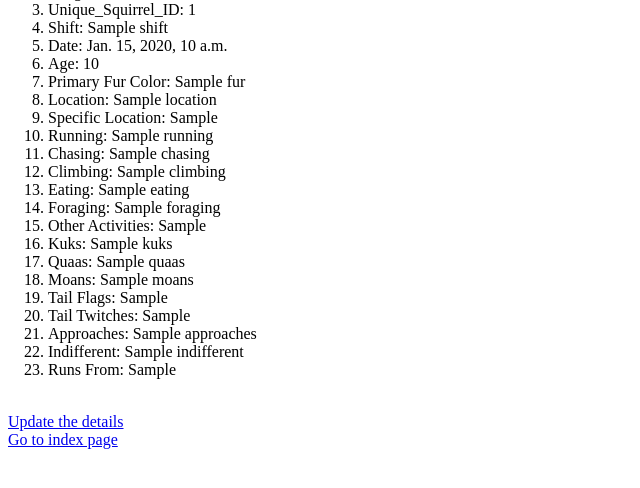
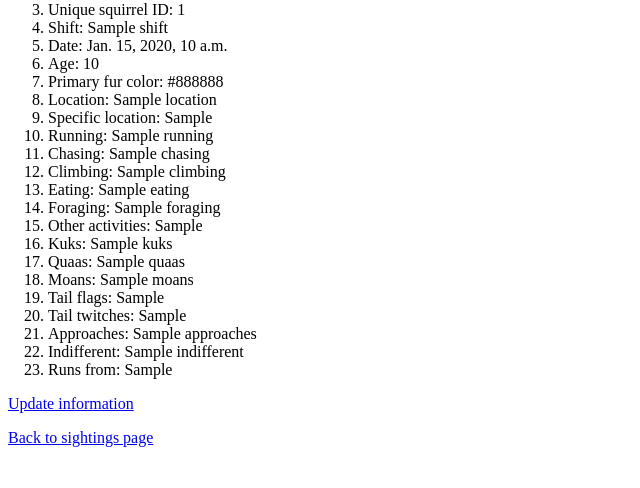
Before and after one commit to zl2940/squirrel-project, a Django app: template squirrel/templates/squirrel/update.html in a window 1280 px wide. Shown: the part 51-539 px from the top of the page, without its empty margins (0-640 px from the left). Run offline with Django 3.2, Linux system fonts and the light colour scheme; the template is opened without the code that fills it: most values are stand-ins (such as "Sample title", 1, 10 or a date in 2020).

Commit message:
update.py

```diff
--- a/squirrel/templates/squirrel/update.html
+++ b/squirrel/templates/squirrel/update.html
@@ -5,36 +5,32 @@
         <title></title>
     </head>
     <body>
-        <ol>
-            <li>Latitude: {{ squirrel.X }}</li>
-	    <li>Longtitude: {{ squirrel.Y }}</li>
-	    <li>Unique_Squirrel_ID: {{ squirrel.Unique_squirrel_id }}</li>
-	    <li>Shift: {{ squirrel.Shift }}</li>
-	    <li>Date: {{ squirrel.Date }}</li>
-	    <li>Age: {{ squirrel.Age }}</li>
-	    <li>Primary Fur Color: {{ squirrel.Fur }}</li>
-	    <li>Location: {{ squirrel.Location }}</li>
-	    <li>Specific Location: {{ squirrel.Specific_location }}</li>
-	    <li>Running: {{ squirrel.Running }}</li>
-	    <li>Chasing: {{ squirrel.Chasing }}</li>
-	    <li>Climbing: {{ squirrel.Climbing }}</li>
-	    <li>Eating: {{ squirrel.Eating }}</li>
-	    <li>Foraging: {{ squirrel.Foraging }}</li>
-	    <li>Other Activities: {{ squirrel.Other_Activities }}</li>
-	    <li>Kuks: {{ squirrel.Kuks }}</li>
-	    <li>Quaas: {{ squirrel.Quaas }}</li>
-	    <li>Moans: {{ squirrel.Moans }}</li>
-	    <li>Tail Flags: {{ squirrel.Tail_Flags }}</li>
-	    <li>Tail Twitches: {{ squirrel.Tail_Twitches }}</li>
-	    <li>Approaches: {{ squirrel.Approaches }}</li>
-	    <li>Indifferent: {{ squirrel.Indifferent }}</li>
-	    <li>Runs From: {{ squirrel.Runs_From }}</li>
-	</ol>
-
-<br>
-        <a href='{% url 'sightings:update' Unique_squirrel_id=squirrel.Unique_squirrel_id%}'> Update the details</a>
-</br>
-        <a href='{% url 'sightings:index'%}'> Go to index page</a>
-
+	    <ol>
+		    <li>Longtitude: {{squirrel.X}}</li>
+		    <li>Latitude: {{squirrel.Y}}</li>
+		    <li>Unique squirrel ID: {{squirrel.Unique_Squirrel_ID}}</li>
+		    <li>Shift: {{squirrel.Shift}}</li>
+		    <li>Date: {{squirrel.Date}}</li>
+		    <li>Age: {{squirrel.Age}}</li>
+		    <li>Primary fur color: {{squirrel.Primary_Fur_Color}}</li>
+		    <li>Location: {{squirrel.Location}}</li>
+		    <li>Specific location: {{squirrel.Specific_Location}}</li>
+		    <li>Running: {{squirrel.Running}}</li>
+		    <li>Chasing: {{squirrel.Chasing}}</li>
+		    <li>Climbing: {{squirrel.Climbing}}</li>
+		    <li>Eating: {{squirrel.Eating}}</li>
+		    <li>Foraging: {{squirrel.Foraging}}</li>
+		    <li>Other activities: {{squirrel.Other_Activities}}</li>
+		    <li>Kuks: {{squirrel.Kuks}}</li>
+		    <li>Quaas: {{squirrel.Quaas}}</li>
+		    <li>Moans: {{squirrel.Moans}}</li>
+		    <li>Tail flags: {{squirrel.Tail_Flags}}</li>
+		    <li>Tail twitches: {{ squirrel.Tail_Twitches }}</li>
+		    <li>Approaches: {{ squirrel.Approaches }}</li>
+		    <li>Indifferent: {{ squirrel.Indifferent }}</li>
+		    <li>Runs from: {{ squirrel.Runs_From }}</li>
+	    </ol>
+	    <p><a href='{% url 'squirrel:add' Unique_Squirrel_ID=Unique_Squirrel_ID%}'> Update information</a></p>
+	    <p><a href='{% url 'squirrel:sightings'%}'> Back to sightings page</a></p>
     </body>
 </html>
```
